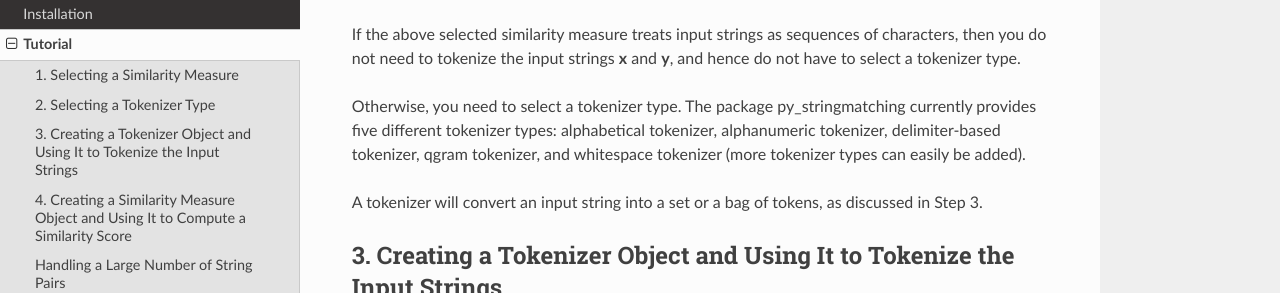
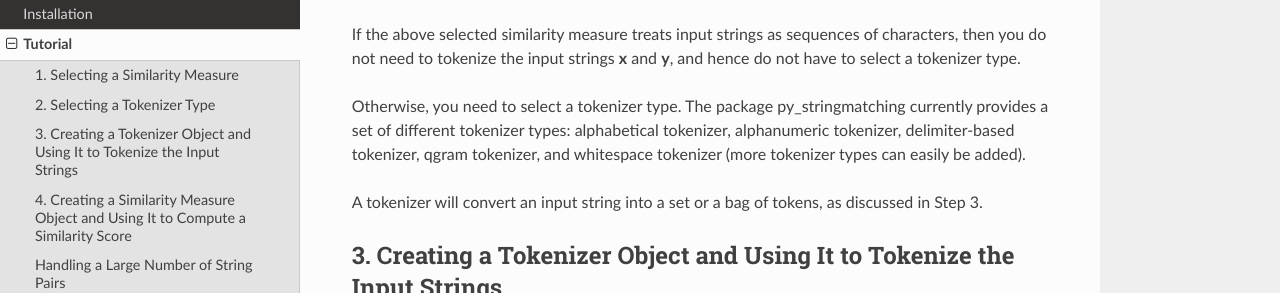
Before and after one commit to wynksaiddestroy/py_stringmatching, a Sphinx documentation site: the page built from docs/Tutorial.rst, in a window 1280 px wide and 900 px high, scrolled down 1083 px. Shown: the part 161-454 px from the top of the window. Built offline with Sphinx 7.4.7 and the Read the Docs theme 2.0.0, drawn with Linux system fonts in a browser that asks for light colours.

Commit message:
Update Tutorial.rst

```diff
--- a/docs/Tutorial.rst
+++ b/docs/Tutorial.rst
@@ -28,7 +28,7 @@ At this point, you should know if the selected similarity measure treats input s
 -----------------------------
 If the above selected similarity measure treats input strings as sequences of characters, then you do not need to tokenize the input strings **x** and **y**, and hence do not have to select a tokenizer type.
 
-Otherwise, you need to select a tokenizer type. The package py_stringmatching currently provides five different tokenizer types: alphabetical tokenizer, alphanumeric tokenizer, delimiter-based tokenizer, qgram tokenizer, and whitespace tokenizer (more tokenizer types can easily be added).
+Otherwise, you need to select a tokenizer type. The package py_stringmatching currently provides a set of different tokenizer types: alphabetical tokenizer, alphanumeric tokenizer, delimiter-based tokenizer, qgram tokenizer, and whitespace tokenizer (more tokenizer types can easily be added).
 
 A tokenizer will convert an input string into a set or a bag of tokens, as discussed in Step 3.
 
```
